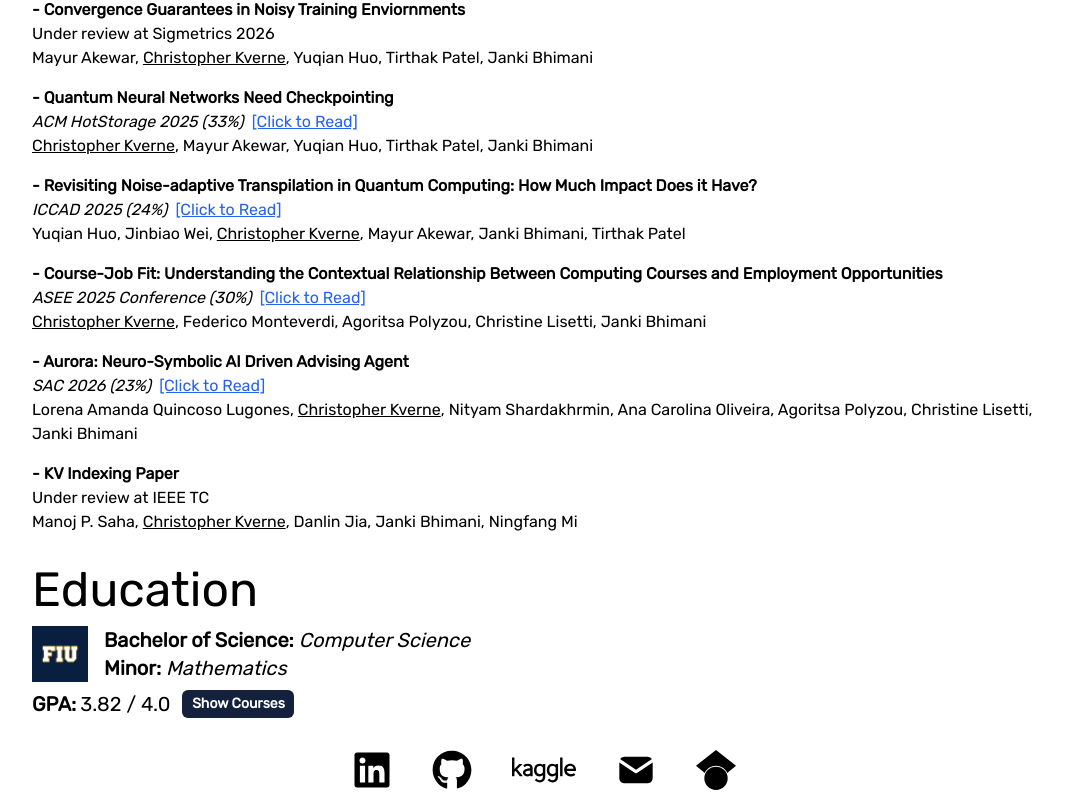
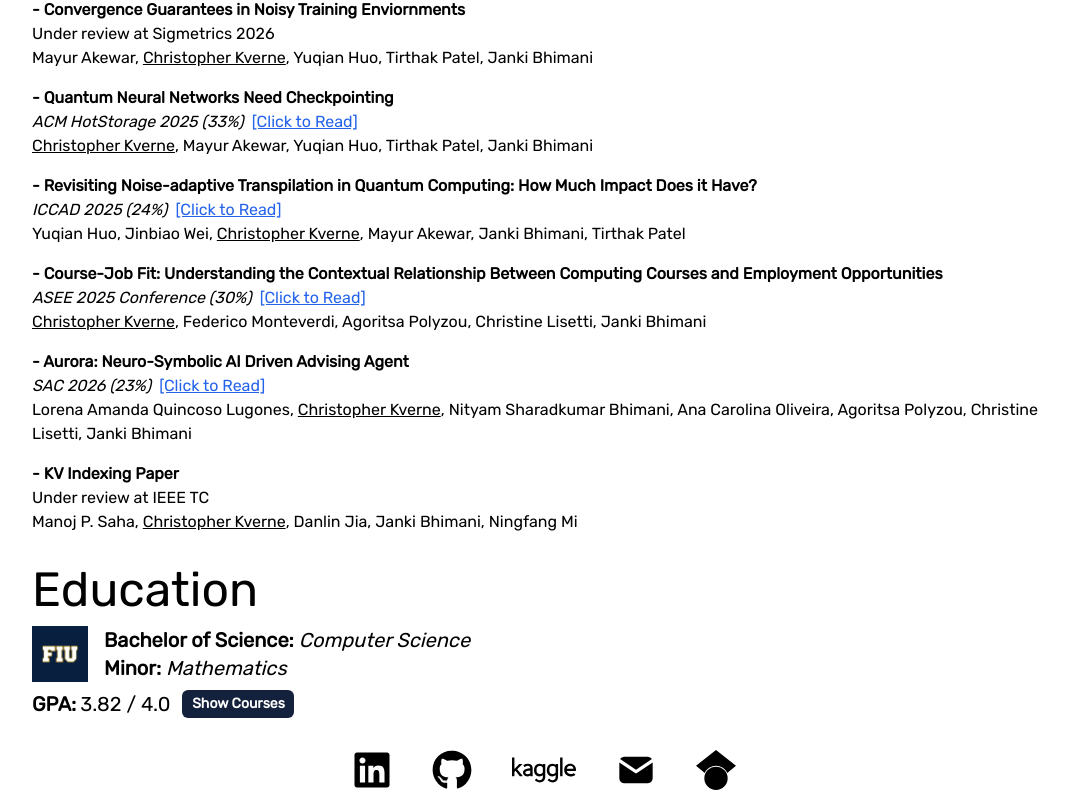
Before and after one commit to chriskverne/Portfolio-website, a Next.js app: page / in a window 1280 px wide. Shown: the part 1410-2212 px from the top of the page, without its empty margins (96-1164 px from the left). Built offline with nearby package versions, Linux system fonts and the light colour scheme.

Commit message:
updated publication name

```diff
--- a/constants/constants.js
+++ b/constants/constants.js
@@ -208,7 +208,7 @@ const quantum_transpilation = {
 const llm_advisor_paper = {
   title: "Aurora: Neuro-Symbolic AI Driven Advising Agent",
   description: [],
-  authors: ['Lorena Amanda Quincoso Lugones','Christopher Kverne', 'Nityam Shardakhrmin', 'Ana Carolina Oliveira' ,'Agoritsa Polyzou', 'Christine Lisetti', 'Janki Bhimani'],
+  authors: ['Lorena Amanda Quincoso Lugones','Christopher Kverne', 'Nityam Sharadkumar Bhimani', 'Ana Carolina Oliveira' ,'Agoritsa Polyzou', 'Christine Lisetti', 'Janki Bhimani'],
   conference: 'SAC 2026 (23%)',
   img: '',
   link: '',
```
